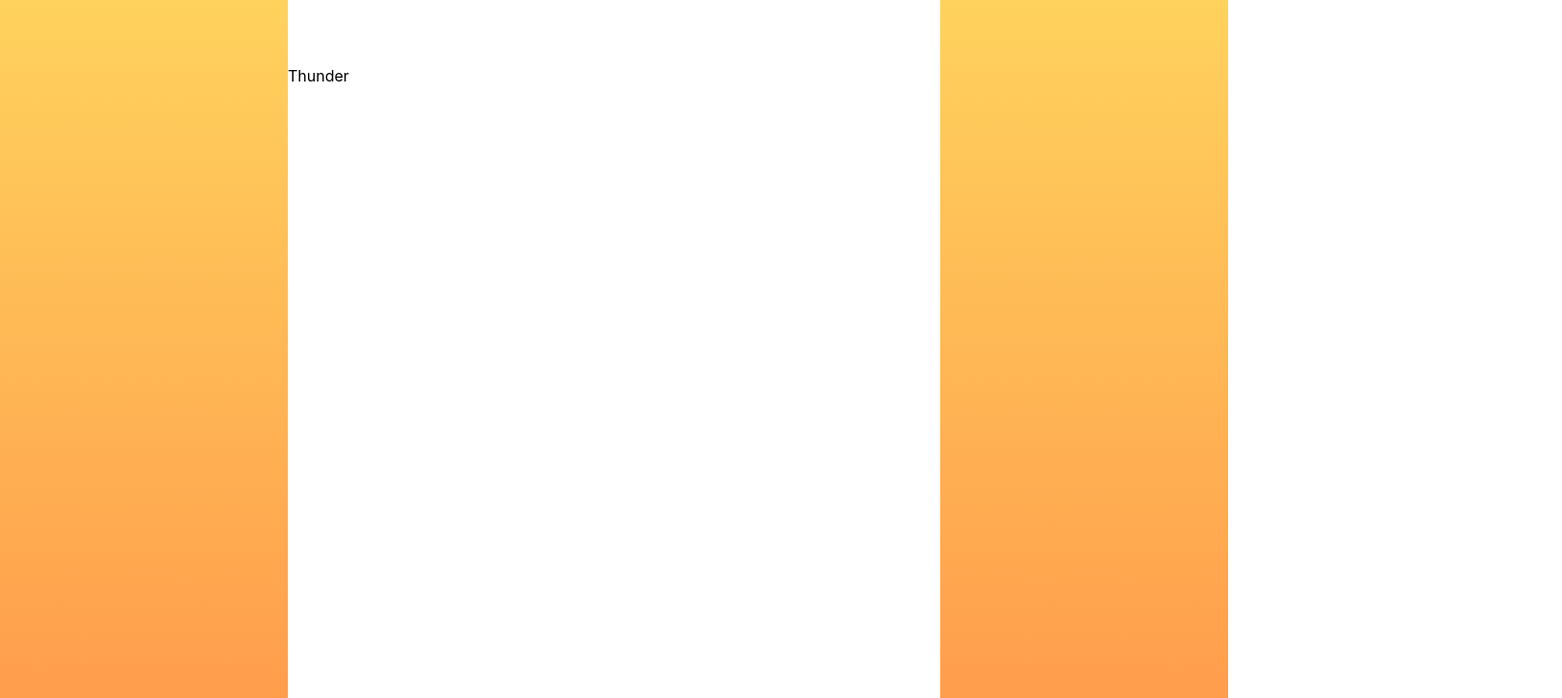
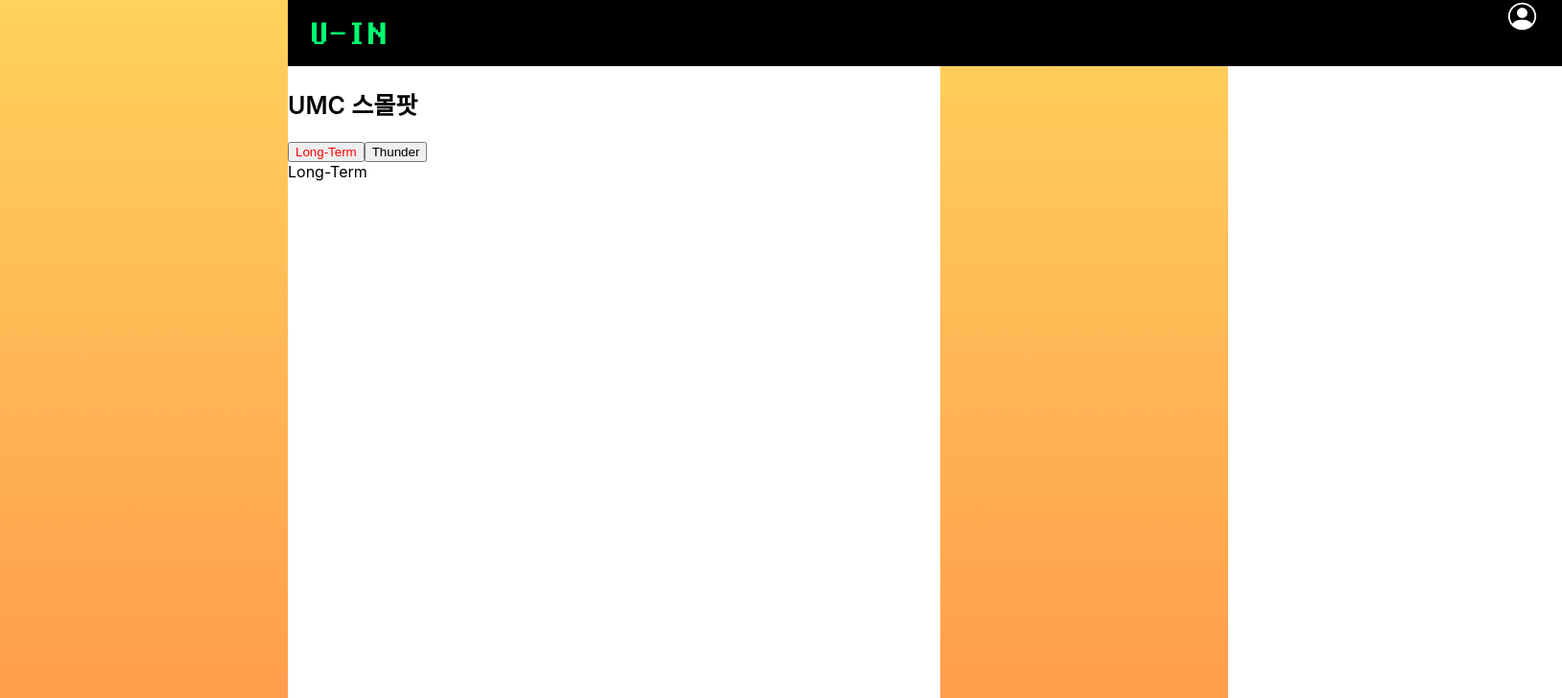
Before and after one commit to ENTP-UMC/front, a React (Create React App) app: page /thunder in a window 1280 px wide. Shown: the top 728 px of the page at 96% size, 1628 px wide, since content can reach past the window. Built offline with nearby package versions, Linux system fonts and the light colour scheme.

Commit message:
탭 틀 만듦

```diff
--- a/src/pages/Thunder.jsx
+++ b/src/pages/Thunder.jsx
@@ -1,5 +1,23 @@
-import React from "react";
+import React, { useState } from 'react';
+import Header from "../components/Header/Header";
 
 export default function Thunder() {
-  return <div>Thunder</div>;
+  const [activeTab, setActiveTab] = useState('Long-Term');
+
+  const handleClick = (tab) => {
+    setActiveTab(tab);
+  }
+
+  return (
+    <div>
+      <Header />
+      <h2 style={{color: 'black', fontSize: 25, fontFamily: 'Inter', fontWeight: '600', wordWrap: 'break-word'}}>UMC 스몰팟</h2>
+      <div>
+        <button onClick={() => handleClick('Long-Term')} style={{color: activeTab === 'Long-Term' ? 'red' : 'black'}}>Long-Term</button>
+        <button onClick={() => handleClick('Thunder')} style={{color: activeTab === 'Thunder' ? 'red' : 'black'}}>Thunder</button>
+      </div>
+      {activeTab === 'Long-Term' && <div>Long-Term</div>}
+      {activeTab === 'Thunder' && <div>Thunder</div>}
+    </div>
+  );
 }
```
